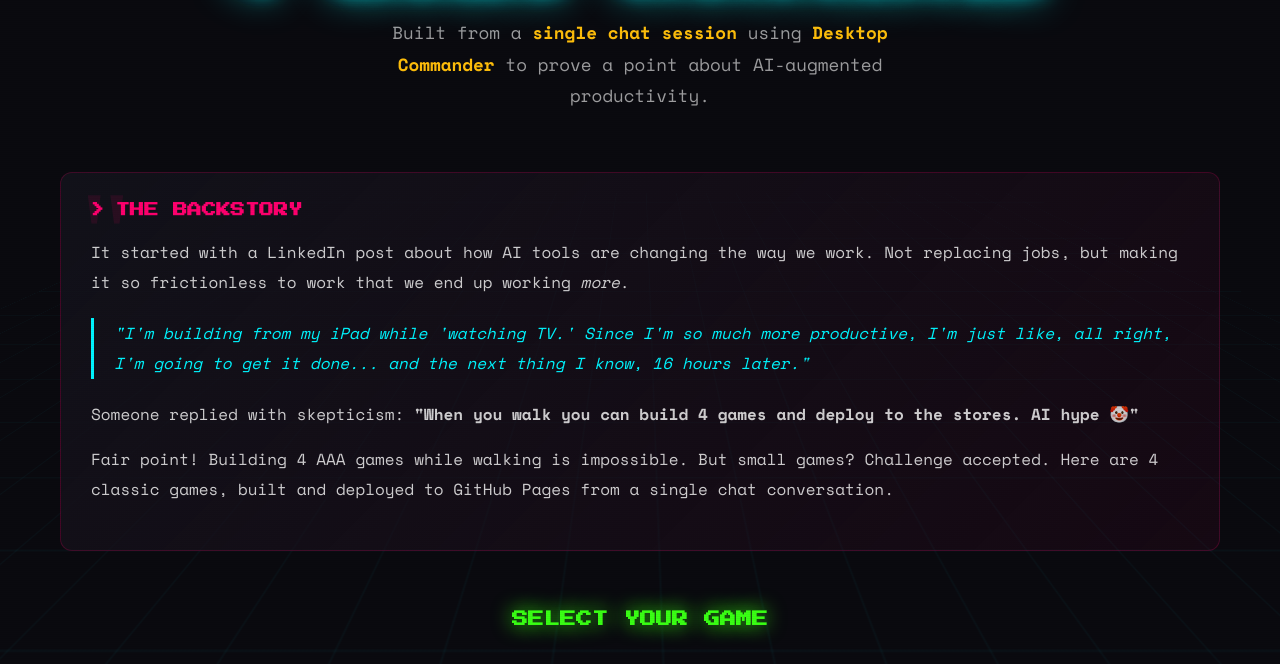
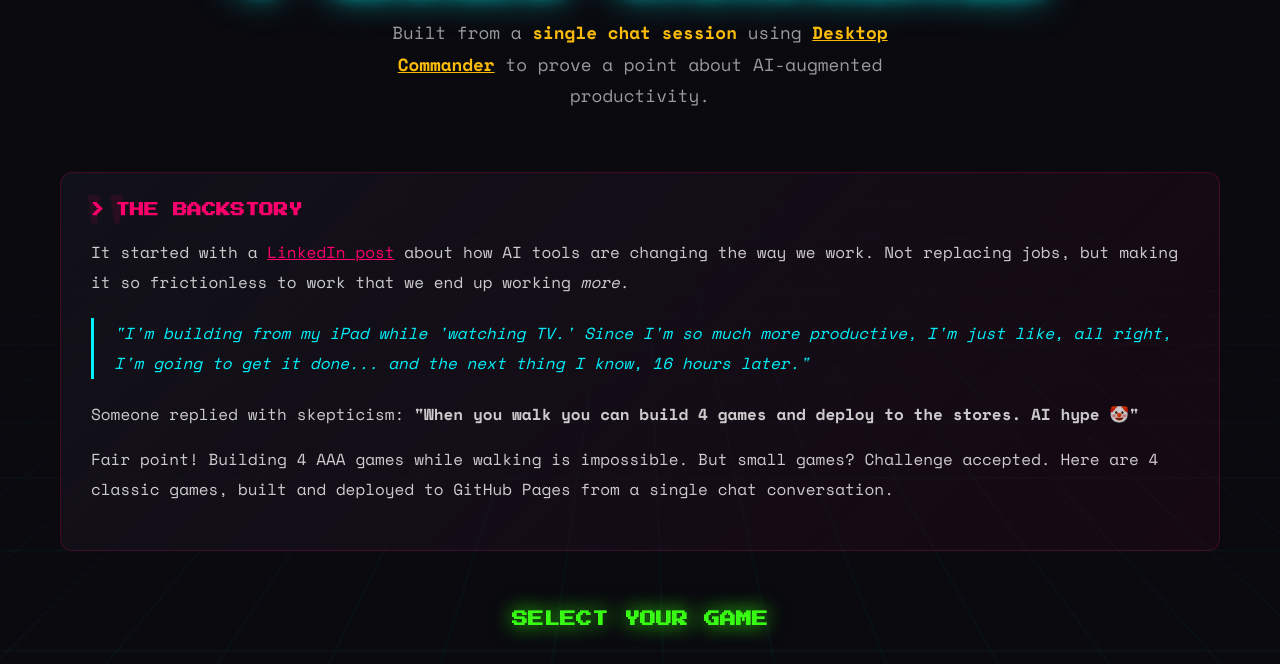
Before and after one commit to wonderwhy-er/4-games-challenge, a plain HTML site: page index.html in a window 1280 px wide. Shown: the part 91-755 px from the top of the page. Drawn offline with nearby package versions, Linux system fonts and the light colour scheme.

Commit message:
Add links to Desktop Commander and original LinkedIn post

```diff
--- a/index.html
+++ b/index.html
@@ -327,14 +327,14 @@
             <h1 class="glitch-title">4 GAMES CHALLENGE</h1>
             <p class="subtitle">
                 Built from a <span class="highlight">single chat session</span> using
-                <span class="highlight">Desktop Commander</span> to prove a point about AI-augmented productivity.
+                <a href="https://desktopcommander.app" target="_blank" class="highlight" style="text-decoration: underline;">Desktop Commander</a> to prove a point about AI-augmented productivity.
             </p>
         </header>
 
         <section class="story">
             <h2>THE BACKSTORY</h2>
             <p>
-                It started with a LinkedIn post about how AI tools are changing the way we work.
+                It started with a <a href="https://www.linkedin.com/feed/update/urn:li:activity:7415705445396615168?commentUrn=urn%3Ali%3Acomment%3A%28activity%3A7415705445396615168%2C7415756885745631232%29&dashCommentUrn=urn%3Ali%3Afsd_comment%3A%287415756885745631232%2Curn%3Ali%3Aactivity%3A7415705445396615168%29" target="_blank" style="color: var(--neon-pink); text-decoration: underline;">LinkedIn post</a> about how AI tools are changing the way we work.
                 Not replacing jobs, but making it so frictionless to work that we end up working <em>more</em>.
             </p>
             <p class="quote">
```
